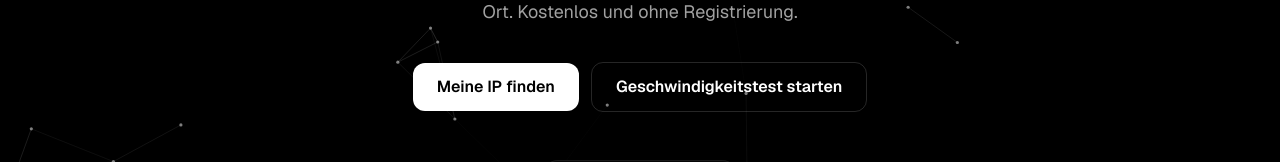
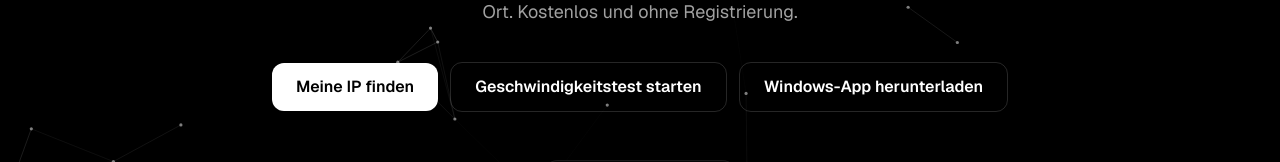
Before and after one commit to demiirrr25-create/ipscans-depo, a Next.js app: page /de in a window 1280 px wide. Shown: the part 449-611 px from the top of the page. Built offline with nearby package versions, Linux system fonts and the light colour scheme; no server answers.

Commit message:
feat: add Windows app download CTA button to homepage hero

```diff
--- a/src/app/[locale]/page.tsx
+++ b/src/app/[locale]/page.tsx
@@ -59,6 +59,12 @@ export default async function HomePage({
                 className="btn-ghost rounded-xl px-6 py-3 font-semibold"
               >
                 {dict.hero.ctaSecondary}
+              </Link>
+              <Link
+                href={`/${locale}/download`}
+                className="btn-ghost rounded-xl px-6 py-3 font-semibold"
+              >
+                {dict.hero.ctaDownload}
               </Link>
             </div>
           </Reveal>
--- a/src/i18n/dictionaries.ts
+++ b/src/i18n/dictionaries.ts
@@ -30,6 +30,7 @@ const dictionaries = {
         "Tek bir yerden IP sorgulama, coğrafi konum, internet hız testi ve ağ araçlarına eriş. Ücretsiz ve kayıt gerektirmez.",
       ctaPrimary: "IP'mi Öğren",
       ctaSecondary: "Hız Testi Yap",
+      ctaDownload: "Windows Uygulamasını İndir",
       yourIp: "Senin IP adresin",
     },
     stats: {
@@ -257,6 +258,7 @@ const dictionaries = {
         "IP lookup, geolocation, internet speed test and network tools in one place. Free and no sign-up required.",
       ctaPrimary: "Find My IP",
       ctaSecondary: "Run Speed Test",
+      ctaDownload: "Download Windows App",
       yourIp: "Your IP address",
     },
     stats: {
@@ -481,6 +483,7 @@ const dictionaries = {
         "IP-Abfrage, Geolokalisierung, Geschwindigkeitstest und Netzwerktools an einem Ort. Kostenlos und ohne Registrierung.",
       ctaPrimary: "Meine IP finden",
       ctaSecondary: "Geschwindigkeitstest starten",
+      ctaDownload: "Windows-App herunterladen",
       yourIp: "Deine IP-Adresse",
     },
     stats: {
@@ -708,6 +711,7 @@ const dictionaries = {
         "Recherche IP, géolocalisation, test de vitesse et outils réseau en un seul endroit. Gratuit et sans inscription.",
       ctaPrimary: "Trouver mon IP",
       ctaSecondary: "Lancer le test de vitesse",
+      ctaDownload: "Télécharger l'application Windows",
       yourIp: "Votre adresse IP",
     },
     stats: {
@@ -935,6 +939,7 @@ const dictionaries = {
         "Búsqueda de IP, geolocalización, test de velocidad y herramientas de red en un solo lugar. Gratis y sin registro.",
       ctaPrimary: "Buscar mi IP",
       ctaSecondary: "Hacer test de velocidad",
+      ctaDownload: "Descargar la app de Windows",
       yourIp: "Tu dirección IP",
     },
     stats: {
```
